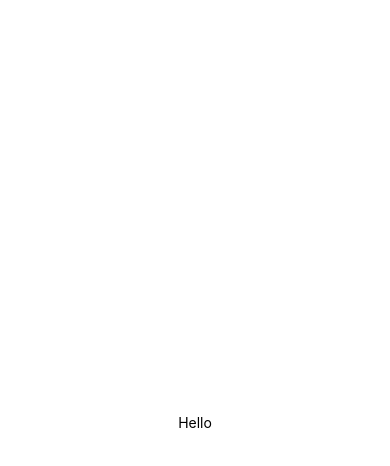
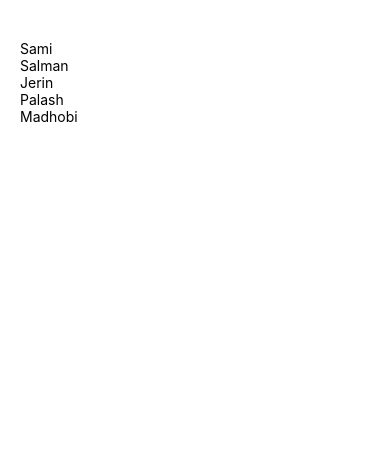
Before and after one commit to Sami-Shafi/Learning_ReactNative, a React Native app: screen / in a window 390 px wide. Shown: the top 466 px of the page. Built offline with nearby package versions, Linux system fonts and the light colour scheme.

Commit message:
Created Simple List

```diff
--- a/App.js
+++ b/App.js
@@ -2,9 +2,23 @@ import { useState } from "react";
 import { Button, StyleSheet, Text, View, TextInput } from "react-native";
 
 export default function App() {
+	const [people, setPeople] = useState([
+		{ name: "Sami", key: 1 },
+		{ name: "Salman", key: 2 },
+		{ name: "Jerin", key: 3 },
+		{ name: "Palash", key: 4 },
+		{ name: "Madhobi", key: 5 },
+	]);
+
 	return (
 		<View style={styles.container}>
-			<Text>Hello</Text>
+			{people.map((individual) => {
+				return (
+					<View key={individual.key}>
+						<Text>{individual.name}</Text>
+					</View>
+				);
+			})}
 		</View>
 	);
 }
@@ -13,7 +27,7 @@ const styles = StyleSheet.create({
 	container: {
 		flex: 1,
 		backgroundColor: "#fff",
-		alignItems: "center",
-		justifyContent: "center",
+		paddingTop: 40,
+		paddingHorizontal: 20,
 	},
 });
```
